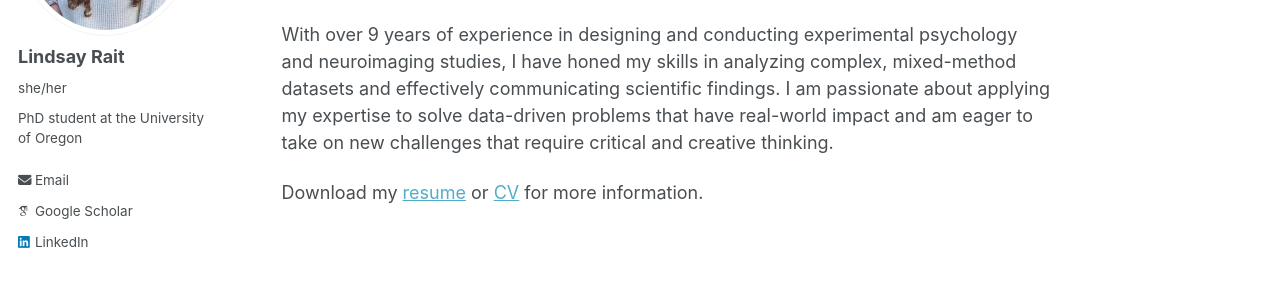
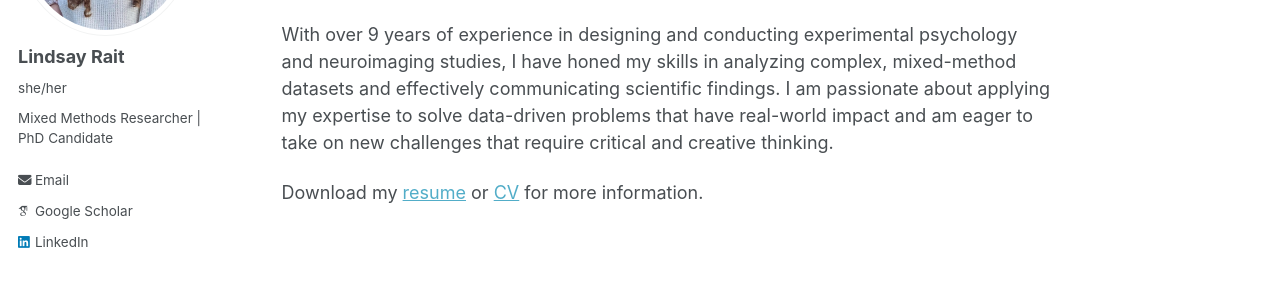
Before and after one commit to lindsay-rait/lindsay-rait.github.io, a Jekyll site: the page built from _pages/about.md, in a window 1280 px wide. Shown: the part 259-559 px from the top of the page. Built offline with Jekyll 4.4.1, drawn with Linux system fonts in a browser that asks for light colours; some web fonts are replaced.

Commit message:
Update _config.yml

```diff
--- a/_config.yml
+++ b/_config.yml
@@ -41,7 +41,7 @@ author:
   avatar           : "picture.png"
   name             : "Lindsay Rait"
   pronouns         : "she/her"
-  bio              : "PhD student at the University of Oregon"
+  bio              : "Mixed Methods Researcher | PhD Candidate"
   #location         : "Eugene, OR"
   employer         :
   uri              : # URL
```
